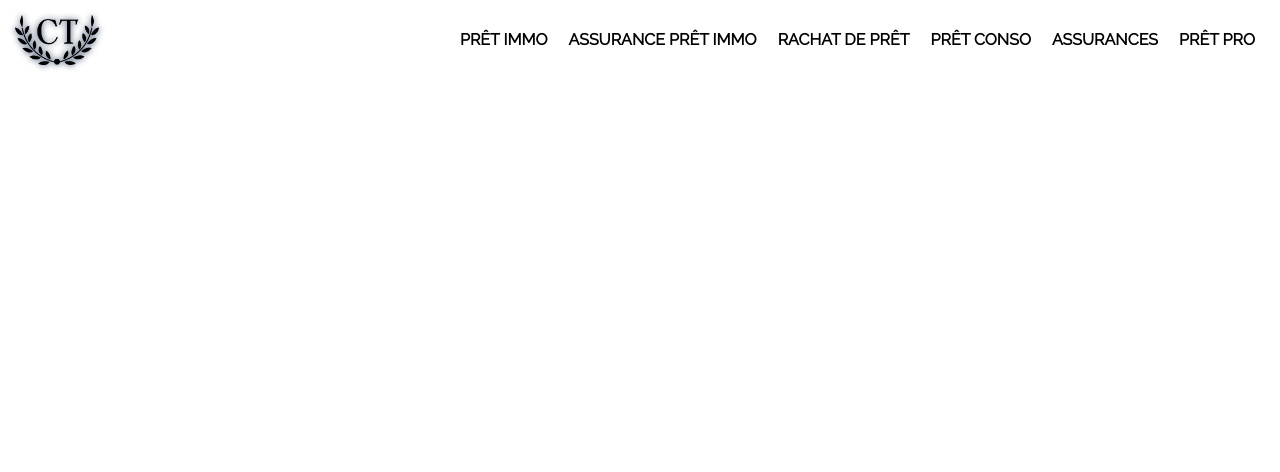
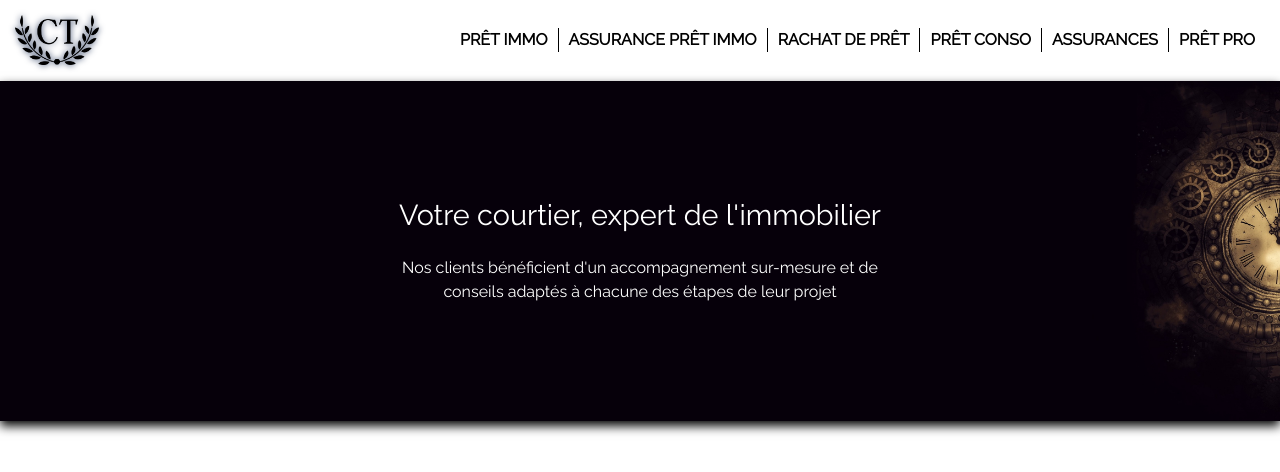
Before and after one commit to Skoognuts/Credit-Time, an Eleventy site: page src/index.njk in a window 1280 px wide. Built offline with nearby package versions, Linux system fonts and the light colour scheme; Eleventy itself is replaced by a stand-in of ours; files that its build step writes are made by us from their sources.

Commit message:
Update index file

```diff
--- a/public/css/style.css
+++ b/public/css/style.css
@@ -25,6 +25,14 @@ h4,
 h5,
 h6 {
   margin: 0;
+}
+
+h2 {
+  font-size: 1.2rem;
+}
+
+p {
+  font-size: 0.8rem;
 }
 
 a {
@@ -73,7 +81,7 @@ header {
   opacity: 0;
   transform: scale(1, 0);
   transition: 300ms cubic-bezier(0.25, 0.8, 0.25, 1);
-  background: #ffd68a;
+  background: linear-gradient(#ffeece, #ffd68a);
 }
 
 .navbar-opened {
@@ -90,7 +98,7 @@ header {
 }
 
 .border-right {
-  border-right: 1px solid #ffffff;
+  border-right: 1px solid #000000;
 }
 
 .nav-link {
@@ -98,7 +106,51 @@ header {
   padding-inline: 10px;
 }
 
-@media screen and (min-width: 1200px) {
+.hidden {
+  font-size: 0.01rem;
+  color: #ffffff;
+}
+
+.container {
+  position: relative;
+  width: 100%!important;
+  max-width: none!important;
+  margin: 0;
+  padding: 0;
+  text-align: center;
+  color: white;
+  box-shadow: 0 5px 10px #000000 ;
+}
+
+.container-img {
+  width: 100%!important;
+}
+
+.container-text,
+.container-title {
+  min-width: 300px;
+  max-width: 500px;
+}
+
+.centered {
+  display: flex;
+  flex-direction: column;
+  justify-content: center;
+  position: absolute;
+  top: 50%;
+  left: 50%;
+  transform: translate(-50%, -50%);
+}
+
+@media screen and (min-width: 1000px) {
+  h2 {
+    font-size: 1.8rem;
+  }
+
+  p {
+    font-size: 1rem;
+  }
+
   .navbar-button {
     display: none;
   }
@@ -112,7 +164,7 @@ header {
   }
 }
 
-@media screen and (min-width: 1660px) {
+@media screen and (min-width: 1300px) {
   .logo-text {
     display: inline;
   }
--- a/src/_includes/footer.njk
+++ b/src/_includes/footer.njk
@@ -0,0 +1,3 @@
+<footer>
+
+</footer>
--- a/src/css/style.css
+++ b/src/css/style.css
@@ -25,6 +25,14 @@ h4,
 h5,
 h6 {
   margin: 0;
+}
+
+h2 {
+  font-size: 1.2rem;
+}
+
+p {
+  font-size: 0.8rem;
 }
 
 a {
@@ -73,7 +81,7 @@ header {
   opacity: 0;
   transform: scale(1, 0);
   transition: 300ms cubic-bezier(0.25, 0.8, 0.25, 1);
-  background: #ffd68a;
+  background: linear-gradient(#ffeece, #ffd68a);
 }
 
 .navbar-opened {
@@ -90,7 +98,7 @@ header {
 }
 
 .border-right {
-  border-right: 1px solid #ffffff;
+  border-right: 1px solid #000000;
 }
 
 .nav-link {
@@ -98,7 +106,51 @@ header {
   padding-inline: 10px;
 }
 
-@media screen and (min-width: 1200px) {
+.hidden {
+  font-size: 0.01rem;
+  color: #ffffff;
+}
+
+.container {
+  position: relative;
+  width: 100%!important;
+  max-width: none!important;
+  margin: 0;
+  padding: 0;
+  text-align: center;
+  color: white;
+  box-shadow: 0 5px 10px #000000 ;
+}
+
+.container-img {
+  width: 100%!important;
+}
+
+.container-text,
+.container-title {
+  min-width: 300px;
+  max-width: 500px;
+}
+
+.centered {
+  display: flex;
+  flex-direction: column;
+  justify-content: center;
+  position: absolute;
+  top: 50%;
+  left: 50%;
+  transform: translate(-50%, -50%);
+}
+
+@media screen and (min-width: 1000px) {
+  h2 {
+    font-size: 1.8rem;
+  }
+
+  p {
+    font-size: 1rem;
+  }
+
   .navbar-button {
     display: none;
   }
@@ -112,7 +164,7 @@ header {
   }
 }
 
-@media screen and (min-width: 1660px) {
+@media screen and (min-width: 1300px) {
   .logo-text {
     display: inline;
   }
--- a/src/index.njk
+++ b/src/index.njk
@@ -8,6 +8,16 @@ homeClass: active
 
 {% include 'header.njk' %}
 
+<h1 class="hidden">Crédit Time</h1>
 
+<div class="container">
+  <img class="container-img" src="/assets/horloge.jpg" alt="Credit Time Horloge" width="100vw" height="auto">
+  <div class="centered">
+    <h2 class="container-title mb-0 mb-sm-4">Votre courtier, expert de l'immobilier</h2>
+    <div class="container-text">
+      <p class="m-0">Nos clients bénéficient d'un accompagnement sur-mesure et de conseils adaptés à chacune des étapes de leur projet</p>
+    </div>
+  </div>
+</div>
 
 {% include 'footer.njk' %}
```
Also changed, not shown: public/assets/horloge.jpg (added), public/index.html, src/assets/horloge.jpg (added).
